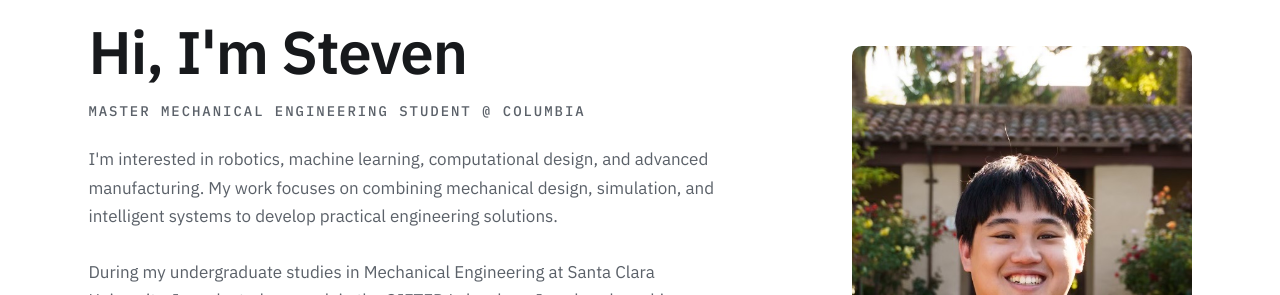
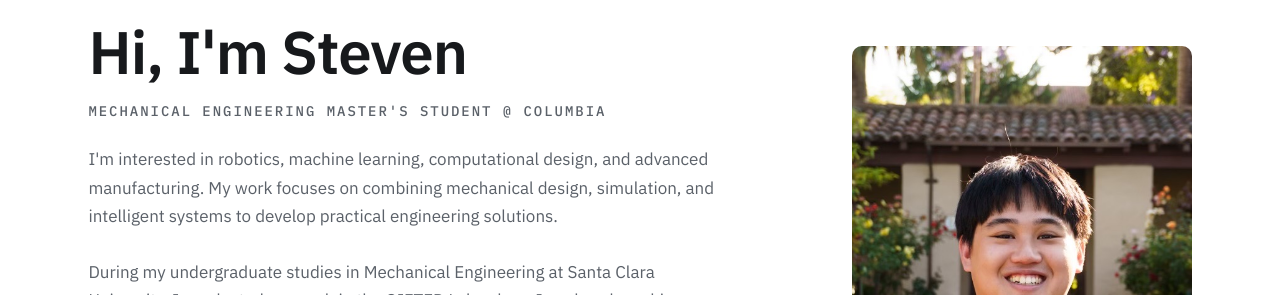
Before and after one commit to swcj6/swcj6.github.io, a Jekyll site: the page built from index.html, in a window 1280 px wide and 900 px high. Shown: the part 173-468 px from the top of the window. Built offline with Jekyll 4.4.1, drawn with Linux system fonts in a browser that asks for light colours.

```diff
--- a/_config.yml
+++ b/_config.yml
@@ -18,7 +18,7 @@ baseurl: ""
 
 name: Cheng-Ju (Steven) Wu
 
-headline: Master Mechanical Engineering Student @ Columbia
+headline: Mechanical Engineering Master's Student @ Columbia
 
 description: >-
   I'm interested in robotics, machine learning,
```
